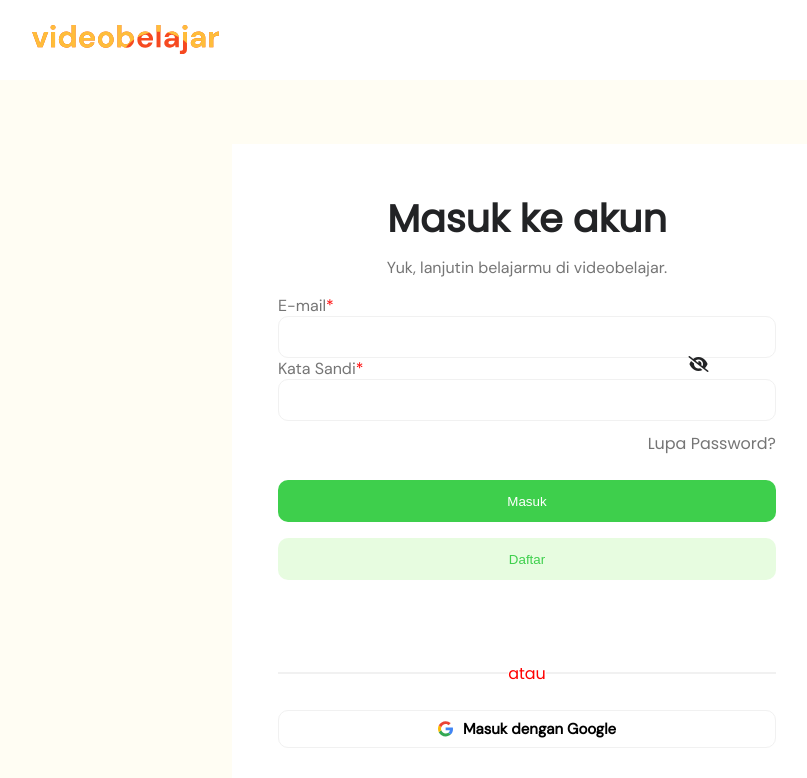
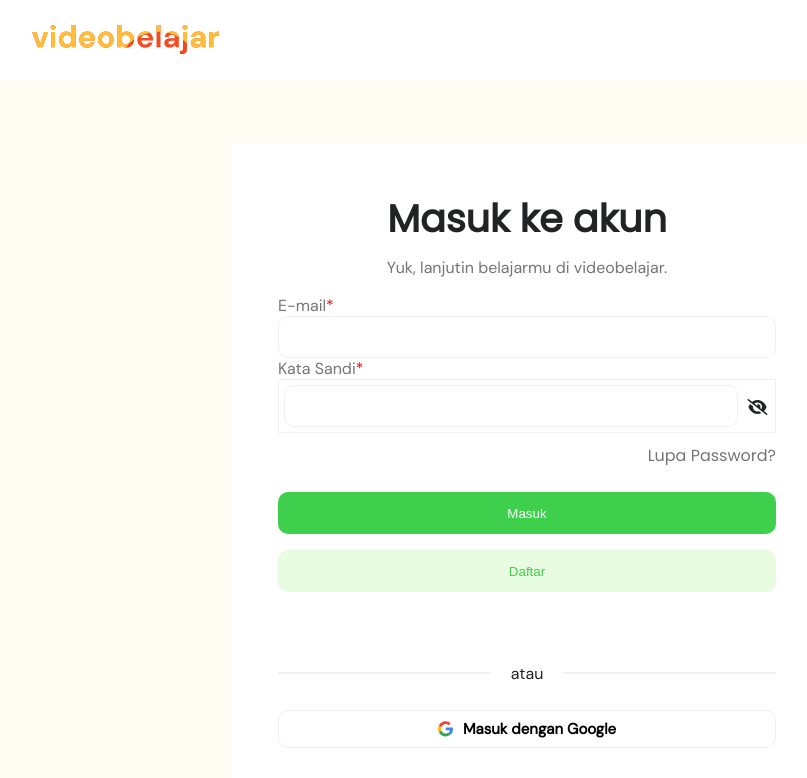
Before and after one commit to junandar1912/mision-5, a React (Vite) app: page /login in a window 1280 px wide. Shown: the top 778 px of the page, without its empty margins (113-920 px from the left). Built offline with nearby package versions, Linux system fonts and the light colour scheme.

Commit message:
fix name

```diff
--- a/src/App.jsx
+++ b/src/App.jsx
@@ -4,7 +4,7 @@
 import Menu from "./Page/menu/Menu.jsx";
 import Registrasi from "./Page/Registrasi/Registrasi.jsx";
 import Login from "./Page/Login/Login.jsx";
-import Detail from "./Page/Detail-produk/Detail.jsx";
+import Semuaproduk from "./page/Semua-produk/Semuaproduk.jsx"
 
 
 
@@ -17,7 +17,7 @@
       <Route path="/" element={<Menu />} />
       <Route path="Registrasi" element={<Registrasi />} />
       <Route path="login" element={<Login />} />
-      <Route path="Detail" element={<Detail />}/>
+      <Route path="Semuaproduk" element={<Semuaproduk />}/>
     </Routes>
   </BrowserRouter>
 );
--- a/src/Page/Login/Login.css
+++ b/src/Page/Login/Login.css
@@ -66,20 +66,30 @@
     border-radius: 10px;
 }
 
+.Login-password {
+    display: flex;
+    flex-direction: row;
+    padding: 0px;
+    gap: 20px;
+}
+
 .icon-toogle {
-    position: absolute;
-    right: 35.5%;
-    top: 44%;
     height: 24px;
     width: 24px;
     color: #222325;
     cursor: pointer;
+    padding-top: 10px;
 }
 
 span {
     color: red;
 }
 
+.p-atau {
+    color: #222325;
+    font-family: 'DM Sans';
+    margin: 20px;
+}
 
 a {
     align-self: flex-end;
--- a/src/Page/Login/Login.jsx
+++ b/src/Page/Login/Login.jsx
@@ -16,15 +16,17 @@
           <label htmlFor="e-mail">E-mail<span>*</span></label>
           <input type="text"/>
           <label htmlFor="password">Kata Sandi<span>*</span></label>
-          <input type="password" />
-          <span className='icon-toogle'><i className='fas fa-eye-slash'></i></span>
+          <div className='Login password'>
+            <input type="password" />
+            <span className='icon-toogle'><i className='fas fa-eye-slash'></i></span>
+          </div>
           <a href="http://">Lupa Password?</a>
         <div className='tombol'>
           <button type='submit' className='masuk'>Masuk</button>
           <button type='submit' className='daftar'>Daftar</button>
         </div>
         </form>
-        <span className='divider' ><p>atau</p></span>
+        <span className='divider' ><p className='p-atau'>atau</p></span>
         <button className='google' type='submit'>
           <div className='isi'>
            <img src="./src/assets/gambar/logos_google-icon.svg" alt="button" className='img-g'/>
--- a/src/Page/Detail-produk/Detail.jsx
+++ b/src/Page/Semua-produk/Semuaproduk.jsx
@@ -5,7 +5,7 @@
 import Checkbox from '../../components/Checkbox/Checkbox.jsx'
 import Radio from '../../components/Radio/Radio.jsx'
 import Switch from '../../components/Switch/Switch.jsx'
-import './Detail.css'
+import './Semuaproduk.css'
 
 const cardData = [
   {
--- a/src/index.js
+++ b/src/index.js
@@ -4,11 +4,11 @@
 import Registrasi from "./Page/Registrasi/Registrasi.jsx";
 import Menu from "./Page/menu/Menu.jsx";
 import Card from "./components/Card/Card.jsx";
-import Detail from "./Page/Detail-produk/Detail.jsx";
+import Semuaproduk from "./Page/Semua-produk/Semuaproduk.jsx"
 import Checkbox from "./components/Checkbox/Checkbox.jsx";
 import Switch from "./components/Switch/Switch.jsx";
 import Headerprofile from "./components/Header/Headerprofil.jsx"
 
 
 
-export { Header, Headerprofile, Footer, Login, Registrasi, Menu, Card, Detail, Checkbox, Switch };
+export { Header, Headerprofile, Footer, Login, Registrasi, Menu, Card, Semuaproduk, Checkbox, Switch };
```
Also changed, not shown: src/Page/Semua-produk/Semuaproduk.css (renamed from src/Page/Detail-produk/Detail.css).
